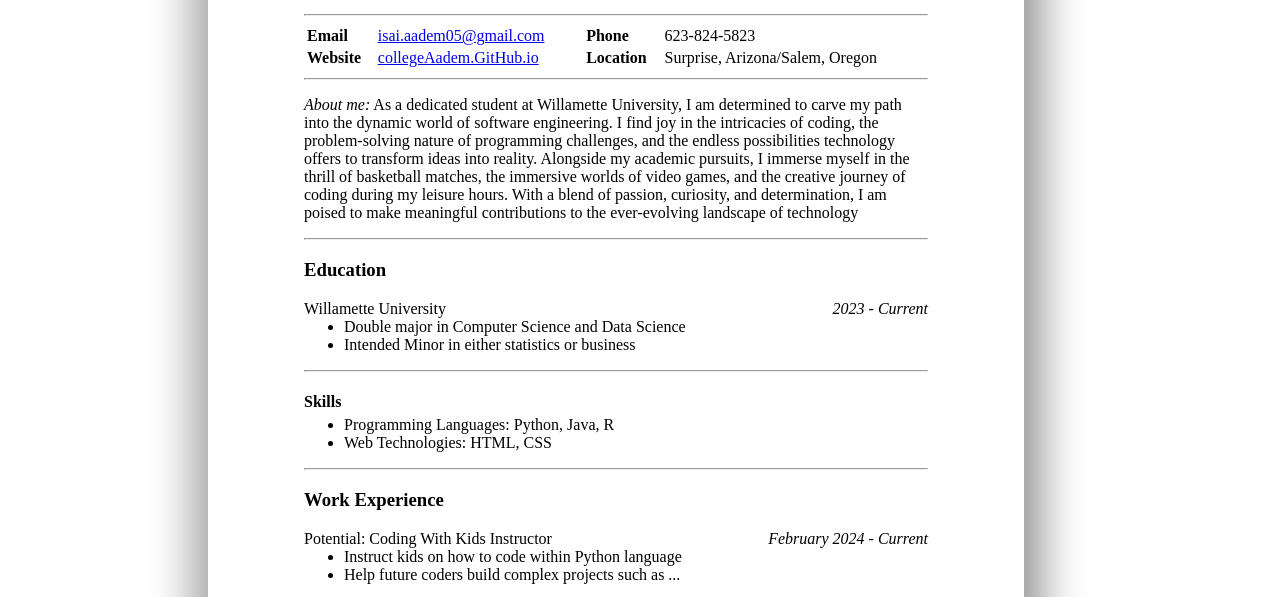
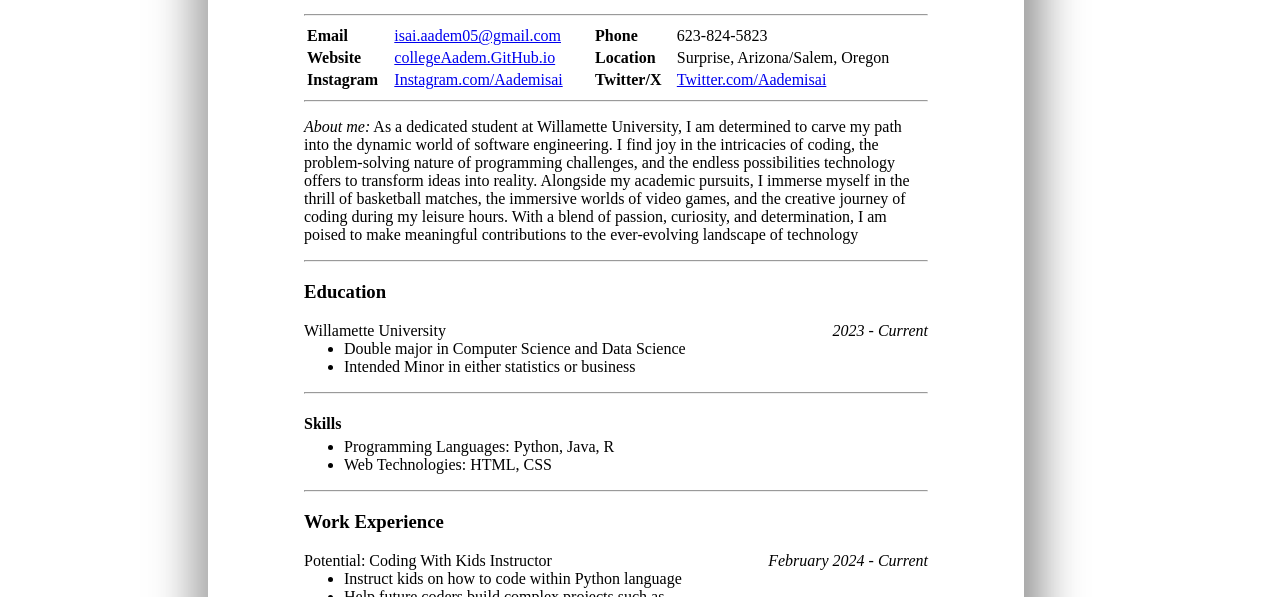
Before and after one commit to CollegeAadem/CollegeAadem.github.io, a plain HTML site: page resume.html in a window 1280 px wide. Shown: the part 140-737 px from the top of the page. Drawn offline with Linux system fonts and the light colour scheme.

Commit message:
Update resume.html

```diff
--- a/resume.html
+++ b/resume.html
@@ -76,6 +76,12 @@ ul  { margin-top: -1em; }
 							<th>Location</th>
 							<td>Surprise, Arizona/Salem, Oregon</td>
 						</tr>
+						<tr>
+							<th>Instagram</th>
+							<td><a href = "https://www.instagram.com/aademisai">Instagram.com/Aademisai</a></td>
+							<th>Twitter/X</th>
+							<td><a href = "https://twitter.com/aademisai">Twitter.com/Aademisai</a></td>
+						</tr>
 					</table>
 					<hr>
 					<p>
```
Lines whose indentation alone changed are shown as unchanged.
